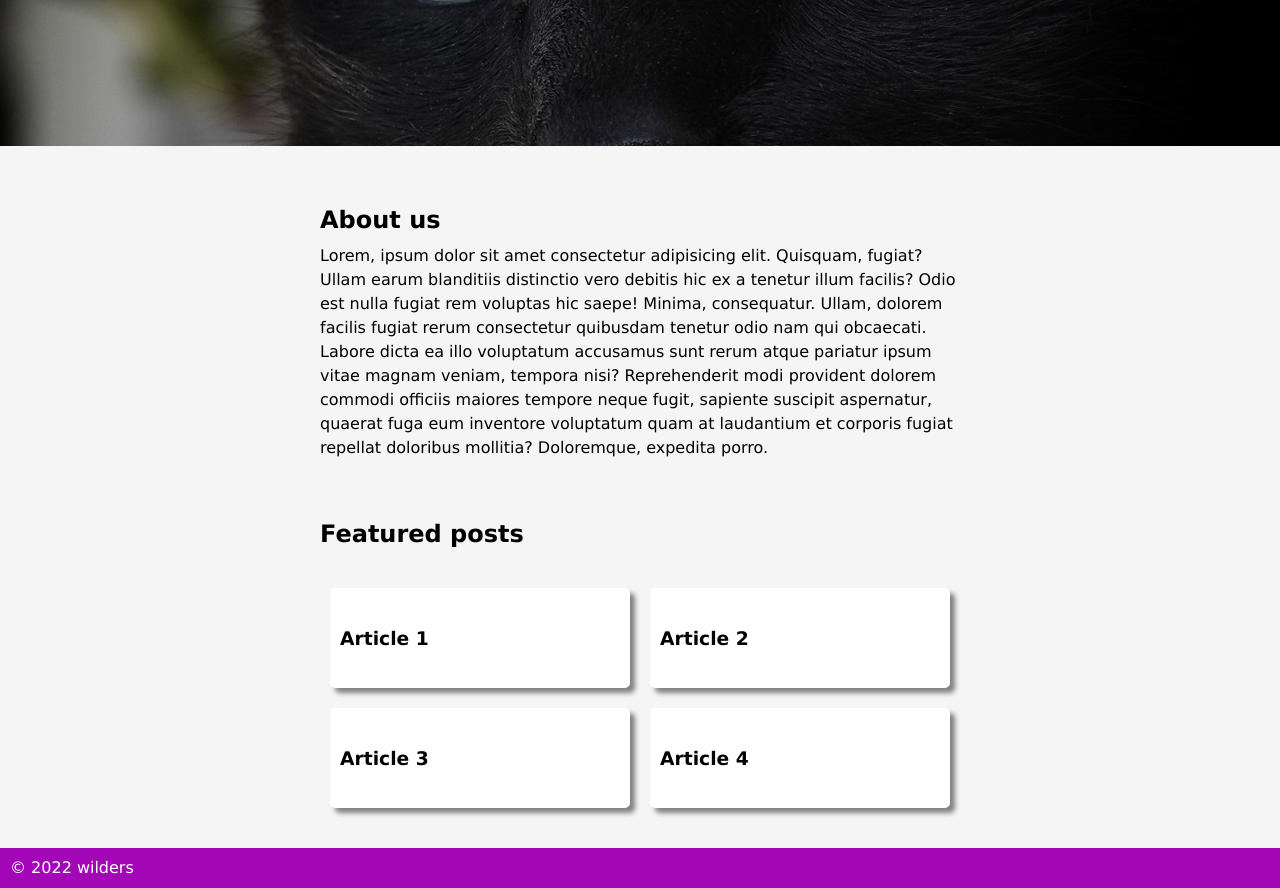
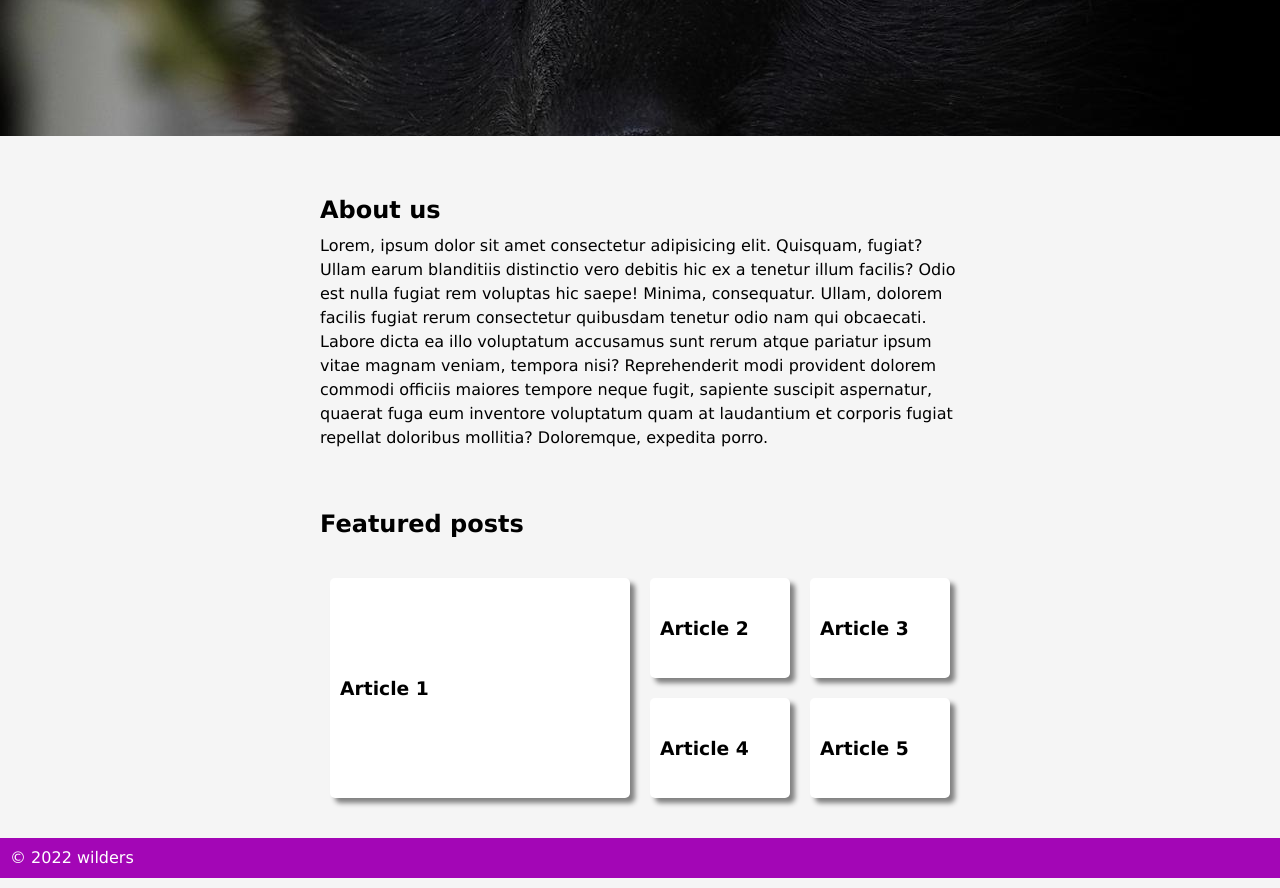
Before and after one commit to brrrrrbrrrr/cda-workshop-css-responsive, a plain HTML site: page index.html in a window 1280 px wide. Shown: the part 161-1049 px from the top of the page. Drawn offline with Linux system fonts and the light colour scheme.

Commit message:
responsive

```diff
--- a/index.html
+++ b/index.html
@@ -44,6 +44,7 @@
             <article><h3>Article 2</h3></article>
             <article><h3>Article 3</h3></article>
             <article><h3>Article 4</h3></article>
+            <article><h3>Article 5</h3></article>
           </div>
         </section>
       </div>
--- a/style.css
+++ b/style.css
@@ -110,19 +110,78 @@ footer {
   color: var(--font-color);
   padding: 10px;
 }
-
-@media screen and (min-width: 320px) {
+@media screen and (max-width: 1200px) {
   nav {
     display: flex;
     height: auto;
     width: 100vw;
+    padding: 20px 0;
+    align-items: center;
+  }
+
+  nav h2 {
+    width: 50%;
+    text-align: center;
   }
 
   .nav-container {
     display: flex;
     flex-direction: column;
-    justify-content: center;
-    align-items: center;
+    align-items: flex-start;
     width: 50%;
   }
+
+  .section-about {
+    width: 90%;
+  }
+
+  .section-featured {
+    width: 90%;
+  }
+
+  .section-featured_column {
+  }
+
+  .section-featured_column > article:first-child {
+    grid-area: 1/ 1/ 1/ 3;
+  }
 }
+.section-featured_column > article:nth-child(2) {
+  grid-area: 2 / 1 / 3 / 2;
+}
+.section-featured_column > article:nth-child(3) {
+  grid-area: 2 / 2 / 3 / 3;
+}
+.section-featured_column > article:nth-child(4) {
+  grid-area: 3 / 1 / 4 / 2;
+}
+.section-featured_column > article:nth-child(5) {
+  grid-area: 3 / 2 / 4 / 3;
+}
+
+@media screen and (min-width: 1200px) {
+  .section-featured_column {
+    display: grid;
+    grid-template-columns: repeat(4, 1fr);
+    grid-template-rows: repeat(2, 1fr);
+    grid-column-gap: 0px;
+    grid-row-gap: 0px;
+  }
+
+  .section-featured_column > article:first-child {
+    grid-area: 1 / 1 / 3 / 3;
+    height: auto;
+  }
+  .section-featured_column > article:nth-child(2) {
+    grid-area: 1 / 3 / 2 / 4;
+  }
+  .section-featured_column > article:nth-child(3) {
+    grid-area: 1 / 4 / 2 / 5;
+  }
+  .section-featured_column > article:nth-child(4) {
+    grid-area: 2 / 3 / 3 / 4;
+  }
+  .section-featured_column > article:nth-child(5) {
+    grid-area: 2 / 4 / 3 / 5;
+  }
+}
```
